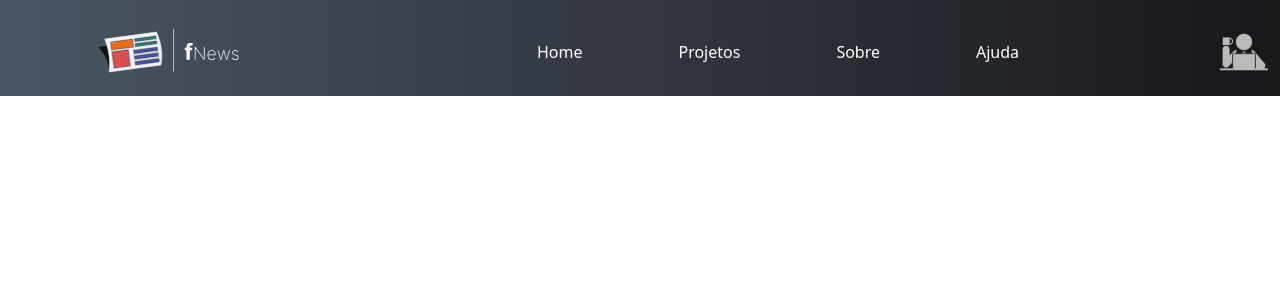
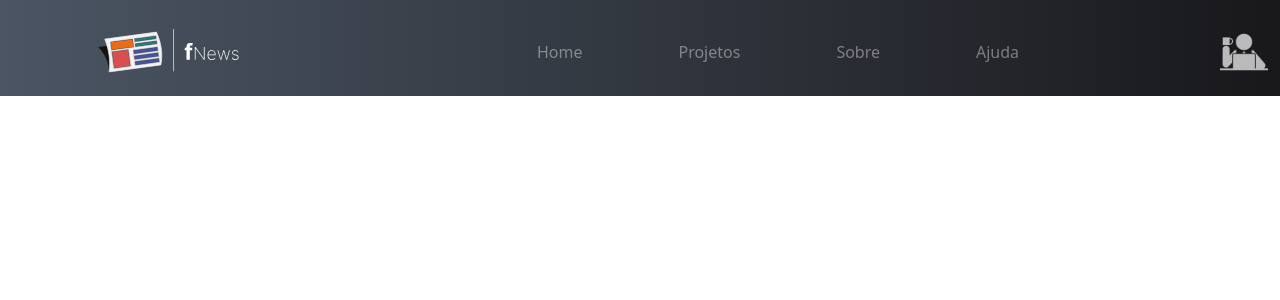
Before and after one commit to fabricadesoftware-ifc/fabricaNews_frontEnd, a Vue app: page / in a window 1280 px wide. Shown: the top 300 px of the page. Built offline with nearby package versions, Linux system fonts and the light colour scheme.

Commit message:
comecando a animações

```diff
--- a/src/components/NavBar.vue
+++ b/src/components/NavBar.vue
@@ -16,16 +16,16 @@ export default {
       <div class="hidden w-full md:block md:w-auto " id="navbar-solid-bg">
         <ul class="flex flex-col font-medium rounded-lg bg-gray-50 md:flex-row md:bg-inherit dark:bg-gray-800 md:dark:bg-transparent dark:border-gray-700 mx-36 -mt-7">
           <LiNav>
-            <RouterLink to="">Home</RouterLink>
+            <RouterLink class="opacity-40 focus:opacity-90" to="">Home</RouterLink>
           </LiNav>
           <LiNav>
-            <RouterLink to="#">Projetos</RouterLink>
+            <RouterLink class="opacity-40 focus:opacity-90" to="#">Projetos</RouterLink>
           </LiNav>
           <LiNav>
-            <RouterLink to="about">Sobre</RouterLink>
+            <RouterLink class="opacity-40 focus:opacity-90" to="about">Sobre</RouterLink>
           </LiNav>
           <LiNav>
-            <RouterLink to="#">Ajuda</RouterLink>
+            <RouterLink class="opacity-40 focus:opacity-90" to="#">Ajuda</RouterLink>
           </LiNav>
         </ul>
       </div>
```
